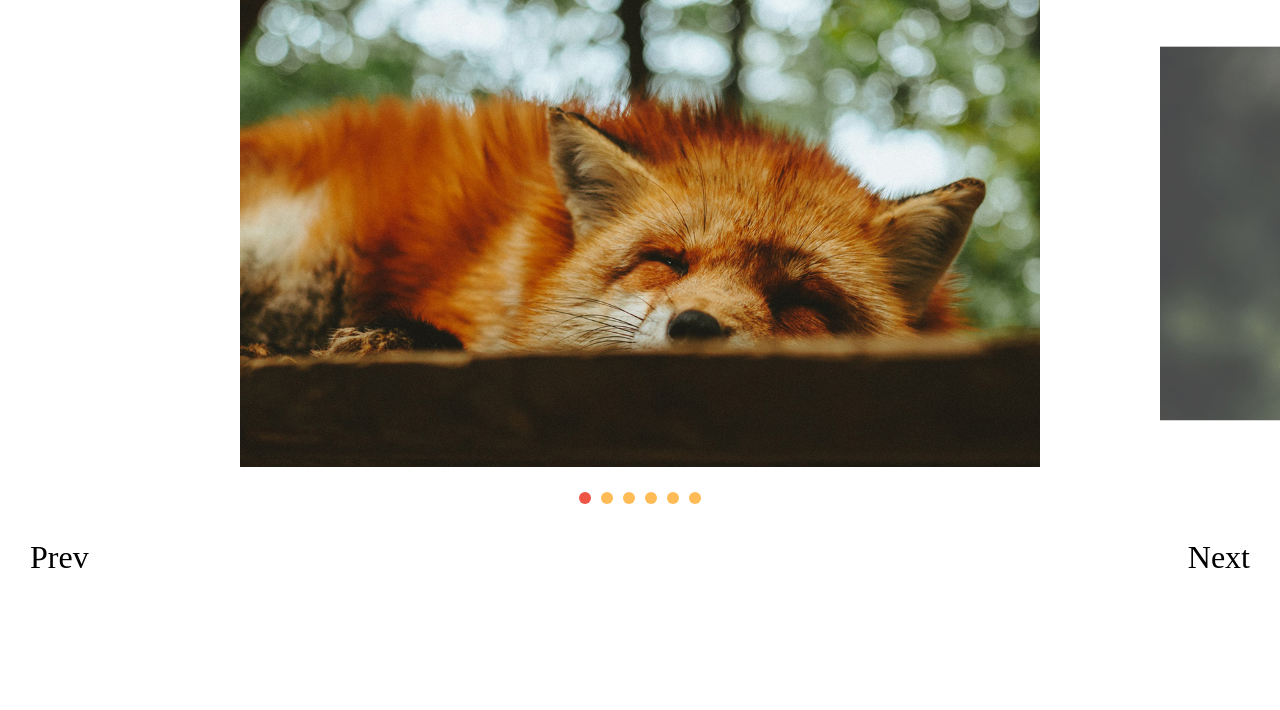
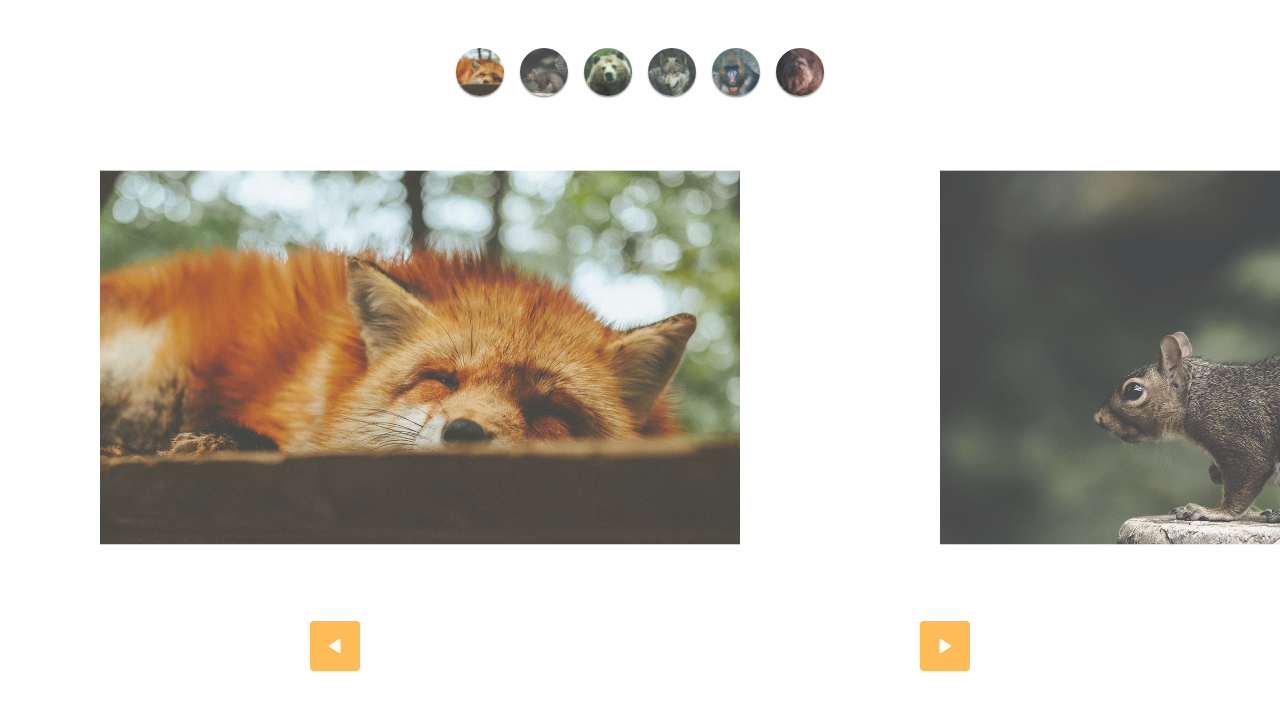
Before and after one commit to Vinicius-Rodrigues51/slide, a plain HTML site: page index.html in a window 1280 px wide. Drawn offline with Linux system fonts and the light colour scheme.

Commit message:
finalização de slide

```diff
--- a/css/style.css
+++ b/css/style.css
@@ -38,15 +38,21 @@ img {
 
 .arrow-nav {
     display: flex;
-    align-items: center;
-    justify-content: space-between;
+    justify-content: space-around;
     padding: 20px;
     margin: 10px;
-    font-size: 2rem;
 }
 
 .arrow-nav div {
     cursor: pointer;
+    background: #FB5 url('../Assets/arrow.svg') center center no-repeat;
+    width: 50px;
+    height: 50px;
+    border-radius: 4px;
+}
+
+.arrow-nav div.prev {
+    transform: rotate(-180deg);
 }
 
 [data-control="slide"] {
@@ -69,3 +75,29 @@ img {
 [data-control="slide"] li.ativo a, [data-control="slide"] li a:hover {
     background: #E54;
 }
+
+.custom-controls {
+    display: flex;
+    justify-content: center;
+    margin-top: 40px;
+    flex-wrap: wrap;
+    margin-bottom: 20px;
+}
+
+.custom-controls li {
+    opacity: .8;
+    transform: scale(.8);
+    width: 60px;
+    height: 60px;
+    border-radius: 50%;
+    overflow: hidden;
+    cursor: pointer;
+    margin: 2px;
+    box-shadow: 0 2px 2px rgba(0, 0, 0, .5);
+    transition: .3s;
+}
+
+.custom-controls li.ativo {
+    opacity: 1;
+    transform: scale(1);
+}
--- a/index.html
+++ b/index.html
@@ -9,6 +9,14 @@
 </head>
 <body>
 
+    <ul class="custom-controls">
+        <li><img src="Assets/foto1-thumb.jpg"></li>
+        <li><img src="Assets/foto2-thumb.jpg"></li>
+        <li><img src="Assets/foto3-thumb.jpg"></li>
+        <li><img src="Assets/foto4-thumb.jpg"></li>
+        <li><img src="Assets/foto5-thumb.jpg"></li>
+        <li><img src="Assets/foto6-thumb.jpg"></li>
+    </ul>
     <div class="slide-wrapper">
         <ul class="slide">
             <li><img src="Assets/foto1.jpg"></li>
@@ -20,8 +28,8 @@
         </ul>
     </div>
     <div class="arrow-nav">
-        <div class="prev">Prev</div>
-        <div class="next">Next</div>
+        <div class="prev"></div>
+        <div class="next"></div>
     </div>
 
 
--- a/js/script.js
+++ b/js/script.js
@@ -3,4 +3,4 @@ import { SlideNav } from "./slide.js";
 const slide = new SlideNav('.slide', '.slide-wrapper');
 slide.init();
 slide.addArrow('.prev', '.next');
-slide.addControl();
+slide.addControl('.custom-controls');
--- a/js/slide.js
+++ b/js/slide.js
@@ -154,7 +154,7 @@ export class Slide {
   }
 }
 
-export class SlideNav extends Slide {
+export default class SlideNav extends Slide {
   constructor(slide, wrapper) {
     super(slide, wrapper);
     this.bindControlEvents();
```
